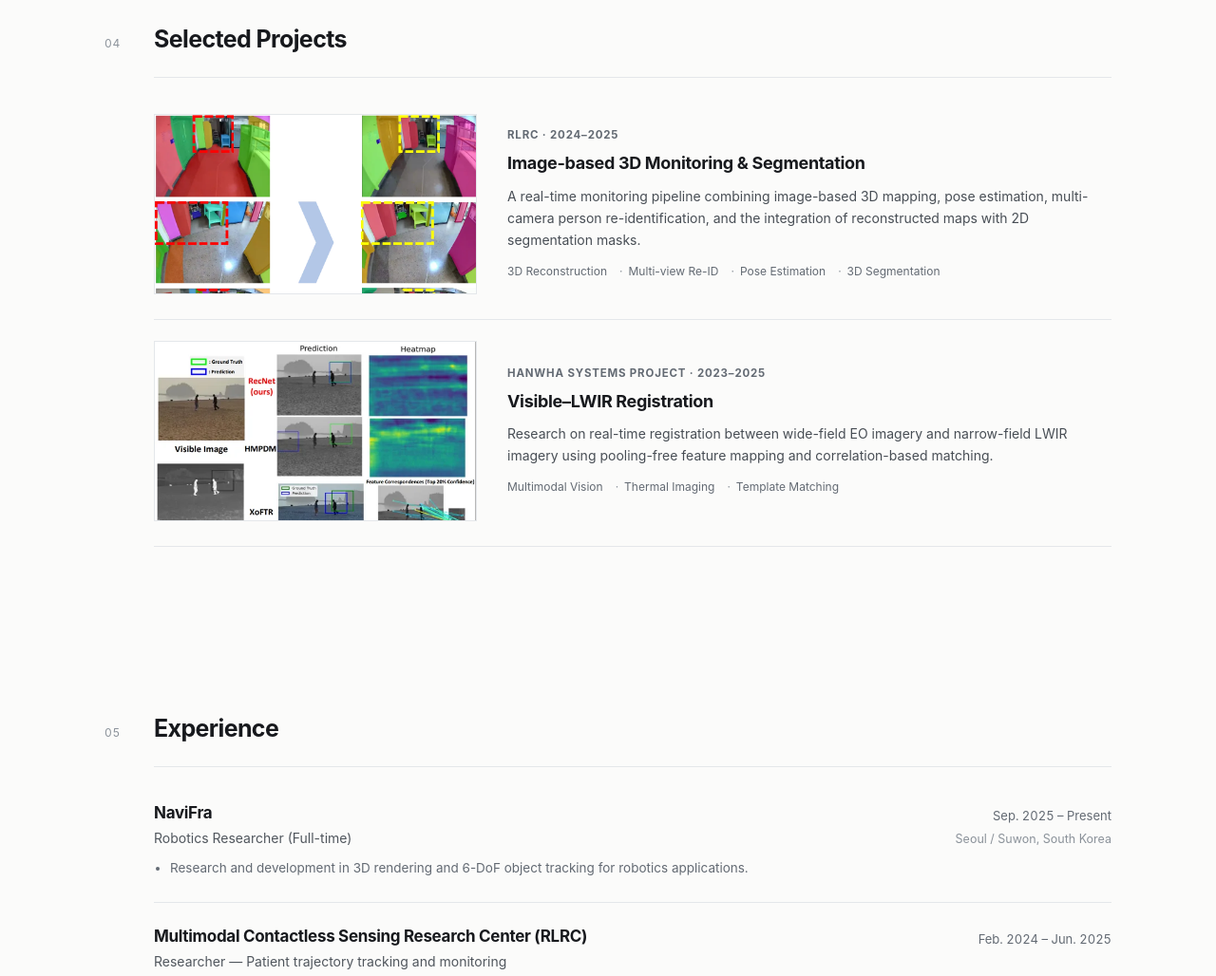
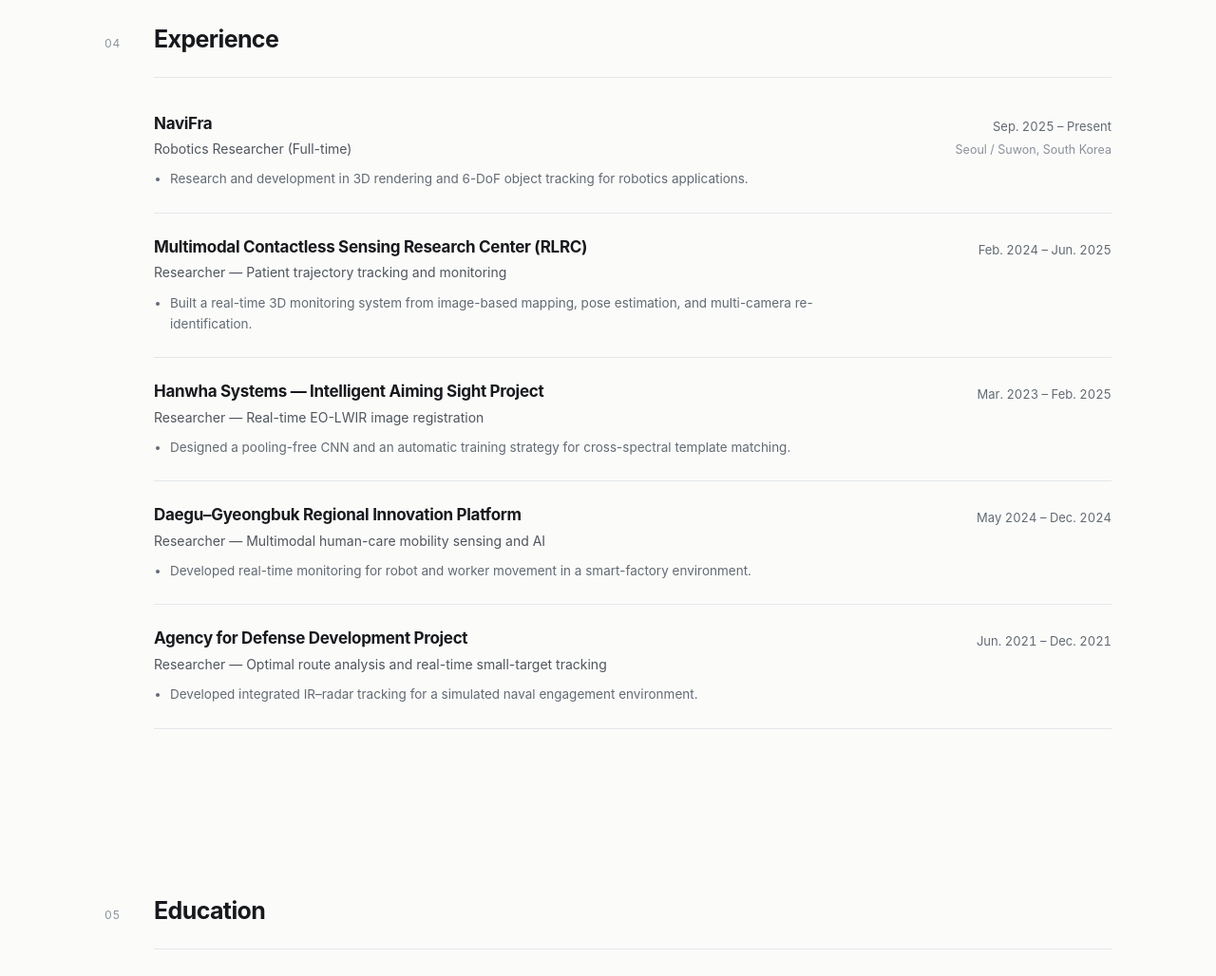
Before and after one commit to Gaspar-kim/Gaspar-kim.github.io, a website with bundled scripts: page index.html in a window 1280 px wide. Shown: the part 3560-4588 px from the top of the page at 95% size. Built offline with nearby package versions, Linux system fonts and the light colour scheme.

Commit message:
Remove projects and update CV objective

```diff
--- a/app.js
+++ b/app.js
@@ -107,25 +107,6 @@ function renderPublications() {
     `).join("");
 }
 
-function renderProjects() {
-  document.querySelector("#project-list").innerHTML = siteData.projects
-    .map((project) => `
-      <article class="project">
-        <figure class="project-media">
-          <img src="${escapeHtml(project.image)}" alt="${escapeHtml(project.imageAlt)}" width="1000" height="620" loading="lazy" decoding="async">
-        </figure>
-        <div class="project-copy">
-          <p class="project-eyebrow">${escapeHtml(project.eyebrow)}</p>
-          <h3>${escapeHtml(project.title)}</h3>
-          <p>${escapeHtml(project.description)}</p>
-          <ul class="topic-list" aria-label="Research topics">
-            ${project.topics.map((topic) => `<li>${escapeHtml(topic)}</li>`).join("")}
-          </ul>
-        </div>
-      </article>
-    `).join("");
-}
-
 function renderRecords(target, records, type) {
   document.querySelector(target).innerHTML = records.map((record) => {
     const title = type === "education" ? record.institution : record.organization;
@@ -184,7 +165,6 @@ function initialize() {
   renderResearch();
   renderNews();
   renderPublications();
-  renderProjects();
   renderRecords("#experience-list", siteData.experience, "experience");
   renderRecords("#education-list", siteData.education, "education");
   renderAwards();
--- a/data/site-data.js
+++ b/data/site-data.js
@@ -125,25 +125,6 @@ export const siteData = {
     }
   ],
 
-  projects: [
-    {
-      title: "Image-based 3D Monitoring & Segmentation",
-      eyebrow: "RLRC · 2024–2025",
-      image: "assets/projects/segmentation-integration.webp",
-      imageAlt: "Integration of segmentation masks across multiple indoor views",
-      description: "A real-time monitoring pipeline combining image-based 3D mapping, pose estimation, multi-camera person re-identification, and the integration of reconstructed maps with 2D segmentation masks.",
-      topics: ["3D Reconstruction", "Multi-view Re-ID", "Pose Estimation", "3D Segmentation"]
-    },
-    {
-      title: "Visible–LWIR Registration",
-      eyebrow: "Hanwha Systems project · 2023–2025",
-      image: "assets/projects/visible-lwir-matching.webp",
-      imageAlt: "Visible-LWIR matching comparison and correlation heatmaps",
-      description: "Research on real-time registration between wide-field EO imagery and narrow-field LWIR imagery using pooling-free feature mapping and correlation-based matching.",
-      topics: ["Multimodal Vision", "Thermal Imaging", "Template Matching"]
-    }
-  ],
-
   experience: [
     {
       organization: "NaviFra",
--- a/index.html
+++ b/index.html
@@ -107,17 +107,9 @@
         <a class="section-link" href="assets/cv/donyung-kim-cv.pdf">View all publications in CV <span aria-hidden="true">→</span></a>
       </section>
 
-      <section class="section-shell" id="projects" aria-labelledby="projects-heading">
+      <section class="section-shell" id="experience" aria-labelledby="experience-heading">
         <div class="section-heading-row">
           <p class="section-index">04</p>
-          <h2 id="projects-heading">Selected Projects</h2>
-        </div>
-        <div class="project-list" id="project-list"></div>
-      </section>
-
-      <section class="section-shell" id="experience" aria-labelledby="experience-heading">
-        <div class="section-heading-row">
-          <p class="section-index">05</p>
           <h2 id="experience-heading">Experience</h2>
         </div>
         <div class="record-list" id="experience-list"></div>
@@ -125,7 +117,7 @@
 
       <section class="section-shell" id="education" aria-labelledby="education-heading">
         <div class="section-heading-row">
-          <p class="section-index">06</p>
+          <p class="section-index">05</p>
           <h2 id="education-heading">Education</h2>
         </div>
         <div class="record-list" id="education-list"></div>
@@ -133,7 +125,7 @@
 
       <section class="section-shell" id="awards" aria-labelledby="awards-heading">
         <div class="section-heading-row">
-          <p class="section-index">07</p>
+          <p class="section-index">06</p>
           <h2 id="awards-heading">Honors &amp; Awards</h2>
         </div>
         <div class="simple-list" id="awards-list"></div>
@@ -141,7 +133,7 @@
 
       <section class="section-shell" id="patents" aria-labelledby="patents-heading">
         <div class="section-heading-row">
-          <p class="section-index">08</p>
+          <p class="section-index">07</p>
           <h2 id="patents-heading">Selected Patents</h2>
         </div>
         <div class="simple-list patents" id="patents-list"></div>
--- a/styles.css
+++ b/styles.css
@@ -138,15 +138,6 @@ a:focus-visible,
   align-items: center;
   padding-top: 70px;
   padding-bottom: 18px;
-}
-
-.project-eyebrow {
-  margin: 0 0 8px;
-  color: var(--muted);
-  font-size: 11.5px;
-  font-weight: 650;
-  letter-spacing: 0.07em;
-  text-transform: uppercase;
 }
 
 .hero h1 {
@@ -425,7 +416,6 @@ h2 {
 }
 
 .publication-copy h3,
-.project-copy h3,
 .record h3,
 .simple-item h3 {
   margin: 0;
@@ -504,74 +494,6 @@ h2 {
   font-size: 14px;
   font-weight: 590;
   text-decoration: none;
-}
-
-.project-list {
-  margin-left: 52px;
-}
-
-.project {
-  display: grid;
-  grid-template-columns: 340px minmax(0, 1fr);
-  gap: 32px;
-  align-items: center;
-  padding: 22px 0 26px;
-  border-bottom: 1px solid var(--line);
-}
-
-.project:first-child {
-  padding-top: 4px;
-}
-
-.project-media {
-  display: grid;
-  place-items: center;
-  margin: 0;
-  width: 100%;
-  max-width: 340px;
-  height: 190px;
-  overflow: hidden;
-  border: 1px solid var(--line);
-  background: #fff;
-}
-
-.project-media img {
-  width: 100%;
-  height: 100%;
-  object-fit: contain;
-}
-
-.project-copy h3 {
-  font-size: 18px;
-  line-height: 1.35;
-  font-weight: 650;
-}
-
-.project-copy > p:not(.project-eyebrow) {
-  margin: 10px 0 0;
-  color: #484e55;
-  font-size: 14px;
-  line-height: 1.65;
-}
-
-.topic-list {
-  display: flex;
-  flex-wrap: wrap;
-  gap: 4px 13px;
-  margin: 12px 0 0;
-  padding: 0;
-  list-style: none;
-}
-
-.topic-list li {
-  color: var(--muted);
-  font-size: 12px;
-}
-
-.topic-list li + li::before {
-  content: "·";
-  margin-right: 6px;
-  color: var(--faint);
 }
 
 .record {
@@ -699,17 +621,6 @@ h2 {
     gap: 24px;
   }
 
-  .project {
-    grid-template-columns: 1fr;
-    gap: 24px;
-    align-items: start;
-  }
-
-  .project-media {
-    max-width: 420px;
-    height: 190px;
-  }
-
   .section-link {
     margin-left: 266px;
   }
@@ -798,7 +709,6 @@ h2 {
   .research-loop,
   .news-list,
   .publication-list,
-  .project-list,
   .record-list,
   .simple-list {
     margin-left: 38px;
@@ -869,20 +779,6 @@ h2 {
     margin-left: 38px;
   }
 
-  .project {
-    gap: 24px;
-    padding-block: 22px 27px;
-  }
-
-  .project-media {
-    width: min(100%, 420px);
-    height: clamp(150px, 48vw, 185px);
-  }
-
-  .project-copy h3 {
-    font-size: 18px;
-  }
-
   .record {
     grid-template-columns: 1fr;
     gap: 9px;
@@ -926,7 +822,6 @@ h2 {
   .research-loop,
   .news-list,
   .publication-list,
-  .project-list,
   .record-list,
   .simple-list,
   .section-link {
```
Also changed, not shown: README.md, 1 other file.
